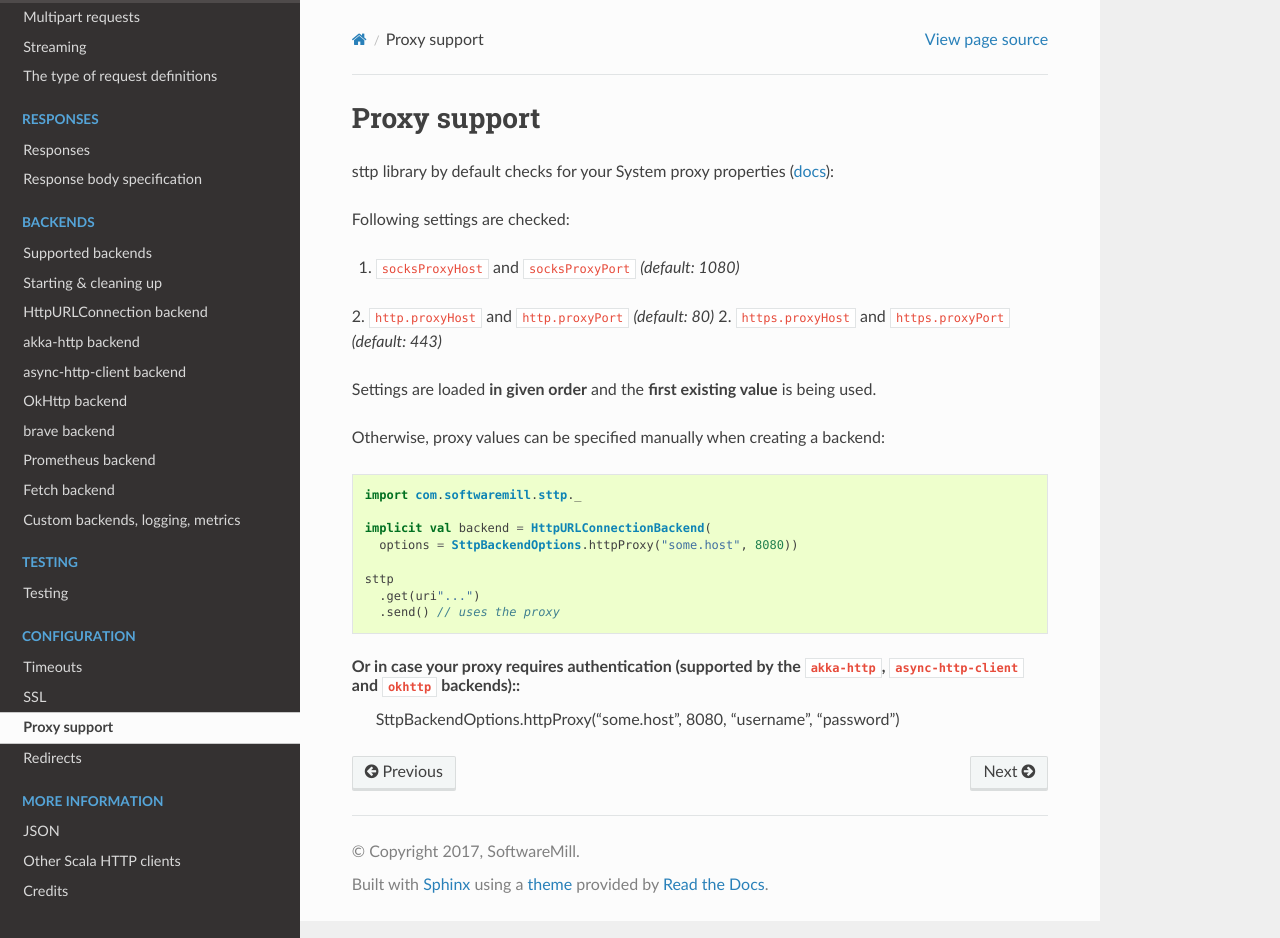
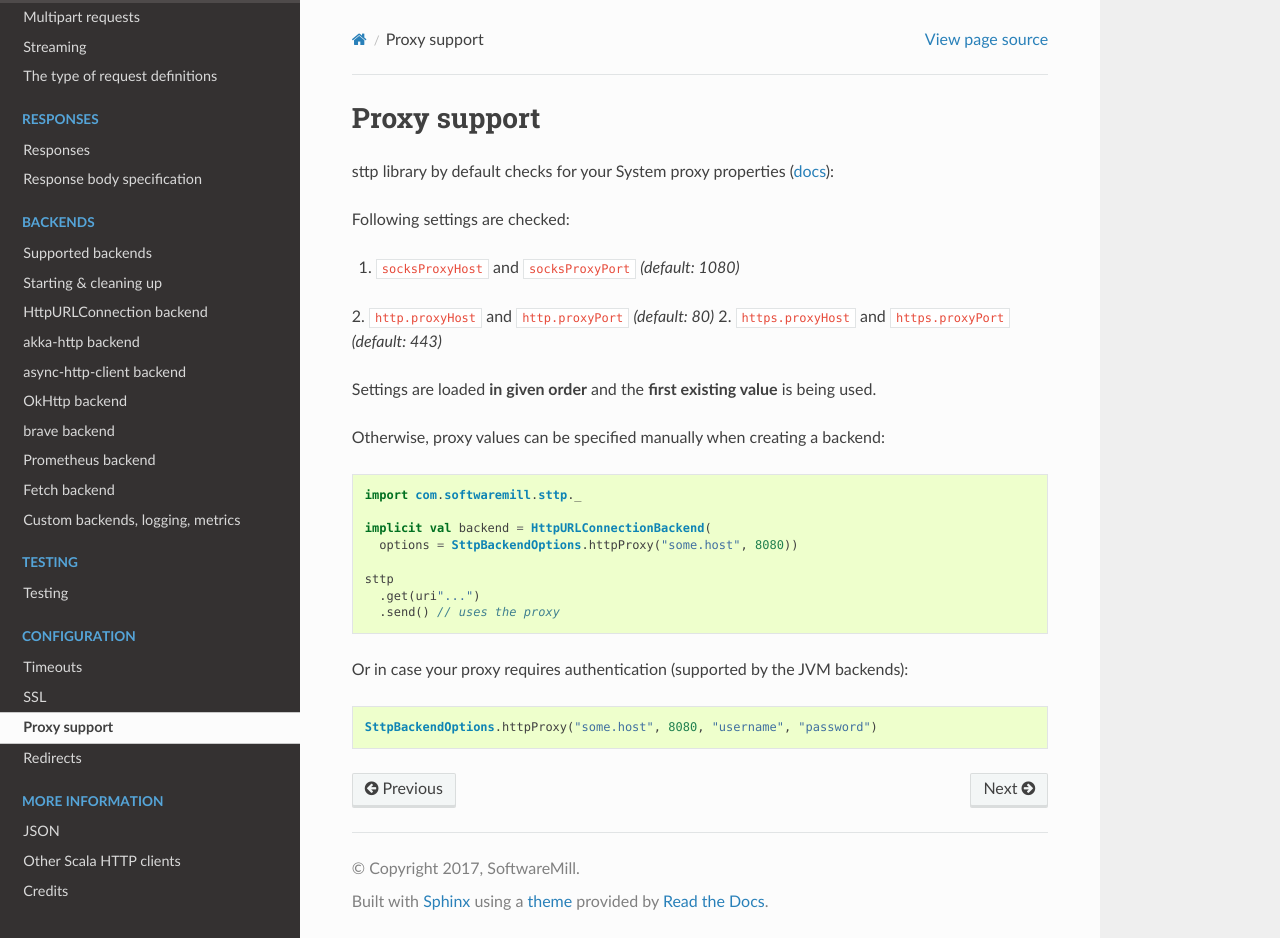
Before and after one commit to softwaremill/sttp, a Sphinx documentation site: the page built from docs/conf/proxy.rst, in a window 1280 px wide and 938 px high. Built offline with Sphinx 7.4.7 and the Read the Docs theme 2.0.0, drawn with Linux system fonts in a browser that asks for light colours.

Commit message:
Proxy auth in HttpURLConnectionBackend

```diff
--- a/docs/conf/proxy.rst
+++ b/docs/conf/proxy.rst
@@ -22,5 +22,6 @@ Otherwise, proxy values can be specified manually when creating a backend::
     .get(uri"...")
     .send() // uses the proxy
 
-Or in case your proxy requires authentication (supported by the ``akka-http``, ``async-http-client`` and ``okhttp`` backends)::
+Or in case your proxy requires authentication (supported by the JVM backends)::
+
   SttpBackendOptions.httpProxy("some.host", 8080, "username", "password")
```
Also changed, not shown: 1 other file.
